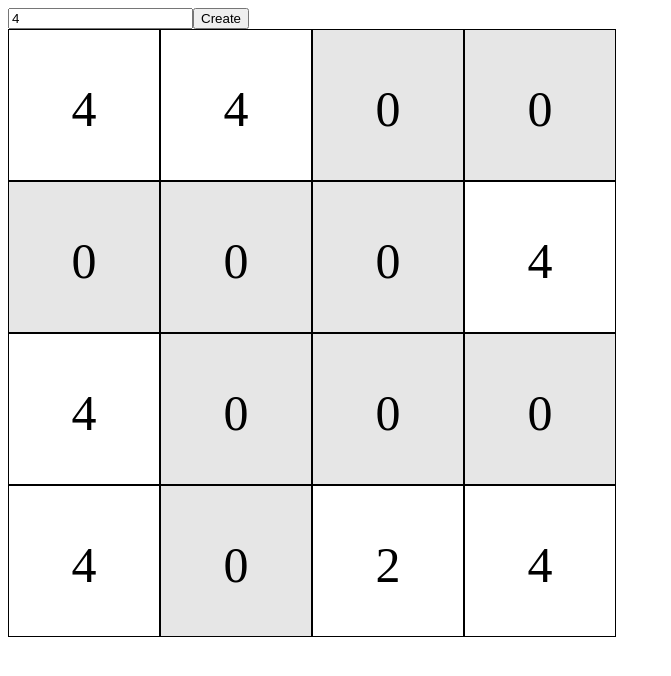
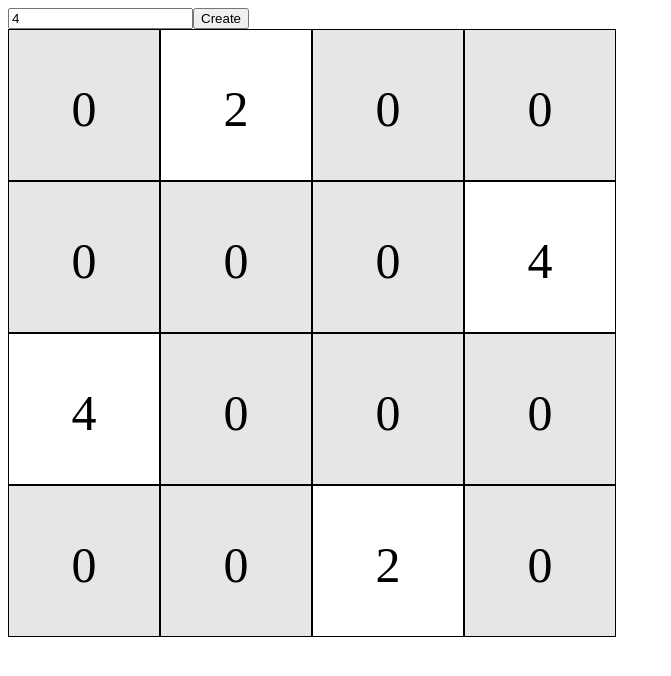
Before and after one commit to abhijeetwebdev/game-2048, an Angular app: page / in a window 1280 px wide. Shown: the top 676 px of the page, without its empty margins (0-671 px from the left). Built offline with nearby package versions, Linux system fonts and the light colour scheme.

Commit message:
update: nav on arrow keys instead of numbers

```diff
--- a/src/app/app.component.ts
+++ b/src/app/app.component.ts
@@ -15,7 +15,7 @@ export class AppComponent implements OnInit {
   // random numbers to chose from
   randomNums = [2, 4];
   // number of blocks to start with
-  numInitialBlocks = 8;
+  numInitialBlocks = 4;
 
   constructor() {}
 
@@ -23,19 +23,10 @@ export class AppComponent implements OnInit {
    * to listen the navigation keys
    * @param event keypress
    */
-  @HostListener('document:keypress', ['$event'])
+  @HostListener('document:keydown', ['$event'])
   handleKeyboardEvent(event: KeyboardEvent) {
-    // console.log('event: ', event);
     for (let i = 0; i < this.boardSize; i++) {
-      if (event.key === '1') {
-        this.float('left');
-      } else if (event.key === '2') {
-        this.float('right');
-      } else if (event.key === '3') {
-        this.float('up');
-      } else if (event.key === '4') {
-        this.float('down');
-      }
+      this.float(event.key);
     }
   }
 
@@ -95,9 +86,8 @@ export class AppComponent implements OnInit {
   float(direction: string) {
     for (let row = 0; row < this.blocks.length; row++) {
       for (let col = 0; col < this.blocks[row].length; col++) {
-        const block = this.blocks[row][col];
         // console.log(row, col, block);
-        if (direction === 'left') {
+        if (direction === 'ArrowLeft') {
           if (this.blocks[row][col - 1] === 0
             && this.blocks[row][col] !== 0
           ) {
@@ -111,7 +101,7 @@ export class AppComponent implements OnInit {
             this.blocks[row][col] = 0;
           }
         }
-        if (direction === 'right') {
+        if (direction === 'ArrowRight') {
           if (this.blocks[row][col + 1] === 0
             && this.blocks[row][col] !== 0
           ) {
@@ -125,7 +115,7 @@ export class AppComponent implements OnInit {
             this.blocks[row][col] = 0;
           }
         }
-        if (direction === 'up'
+        if (direction === 'ArrowUp'
           && row !== 0 // to prevent going below existing rows
         ) {
           if (this.blocks[row - 1][col] === 0
@@ -141,7 +131,7 @@ export class AppComponent implements OnInit {
             this.blocks[row][col] = 0;
           }
         }
-        if (direction === 'down'
+        if (direction === 'ArrowDown'
           && row !== (this.boardSize - 1) // to prevent going above existing rows
         ) {
           if (this.blocks[row + 1][col] === 0
```
